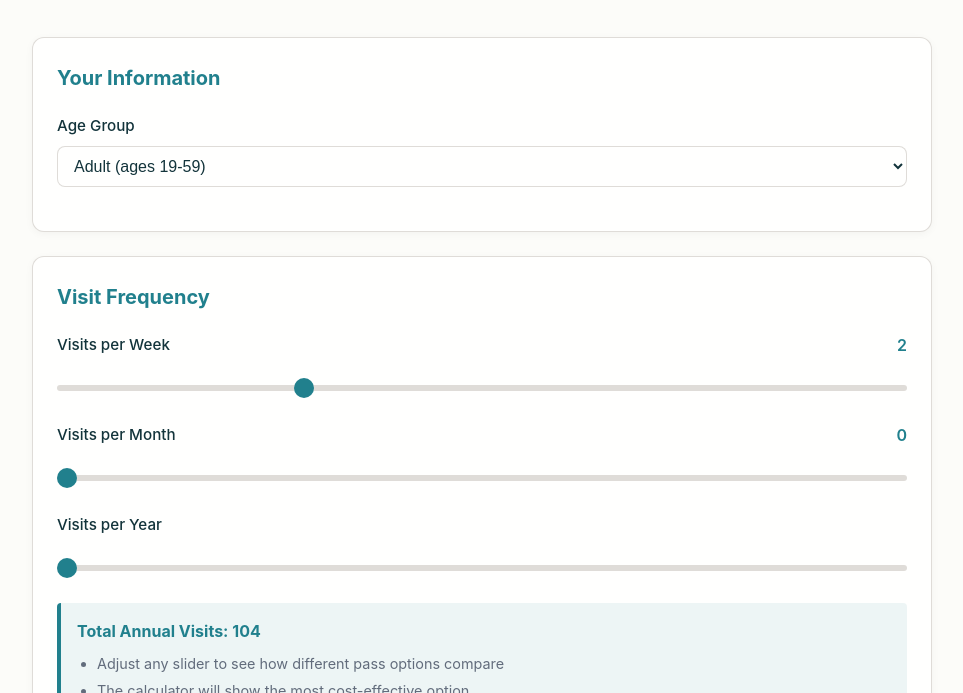
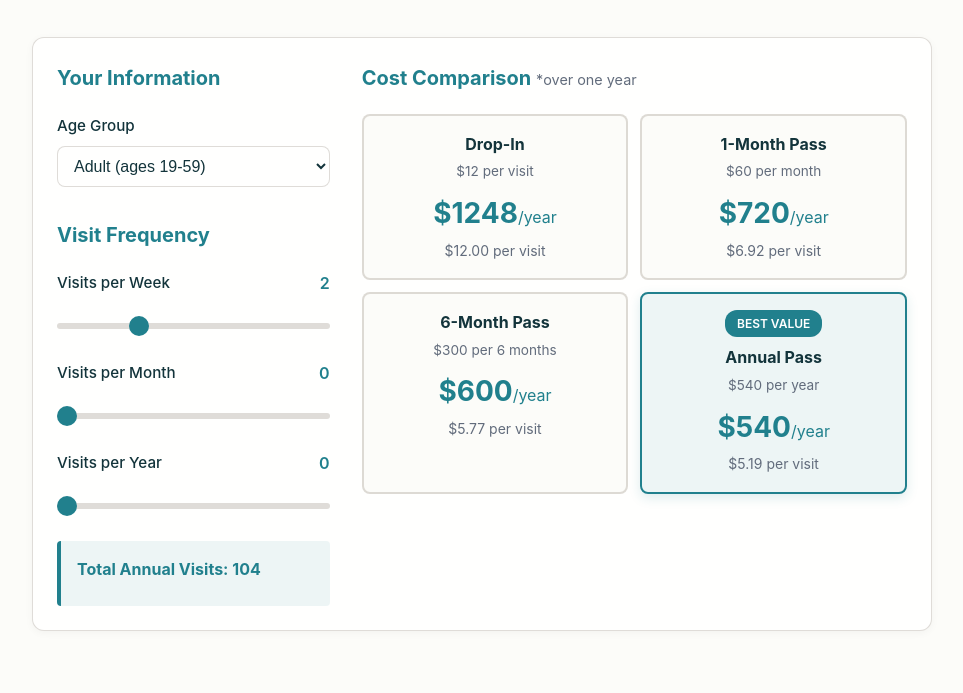
Before and after one commit to mncoleman/EPIC-Pricing-Calculator, a plain HTML site: page index.html in a window 1280 px wide. Shown: the part 107-800 px from the top of the page, without its empty margins (158-1121 px from the left). Drawn offline with Linux system fonts and the light colour scheme.

Commit message:
Refactor layout and update form structure in index.html

```diff
--- a/index.html
+++ b/index.html
@@ -133,9 +133,8 @@
 
         .results-grid {
             display: grid;
-            grid-template-columns: repeat(auto-fit, minmax(200px, 1fr));
-            gap: 16px;
-            margin-top: 20px;
+            grid-template-columns: repeat(2, 1fr);
+            gap: 12px;
         }
 
         .result-card {
@@ -210,6 +209,15 @@
             margin-bottom: 4px;
         }
 
+        @media (max-width: 900px) {
+            .card > div {
+                grid-template-columns: 1fr !important;
+            }
+            .results-grid {
+                grid-template-columns: repeat(2, 1fr);
+            }
+        }
+
         @media (max-width: 640px) {
             .results-grid {
                 grid-template-columns: 1fr;
@@ -225,7 +233,9 @@
         </header>
 
         <div class="card">
-            <h2>Your Information</h2>
+            <div style="display: grid; grid-template-columns: 1fr 2fr; gap: 32px; align-items: start;">
+                <div>
+                    <h2 style="margin-bottom: 20px;">Your Information</h2>
 
                     <div class="form-group">
                         <label for="ageGroup">Age Group</label>
@@ -236,17 +246,15 @@
                             <option value="senior85">Senior (ages 85+)</option>
                         </select>
                     </div>
-        </div>
 
-        <div class="card">
-            <h2>Visit Frequency</h2>
+                    <h2 style="margin-top: 32px; margin-bottom: 20px;">Visit Frequency</h2>
 
                     <div class="slider-group">
                         <div class="slider-label">
                             <label for="visitsPerWeek">Visits per Week</label>
                             <span class="slider-value" id="weekValue">2</span>
                         </div>
-                <input type="range" id="visitsPerWeek" min="0" max="7" value="2" step="0.5">
+                        <input type="range" id="visitsPerWeek" min="0" max="7" value="2" step="1">
                     </div>
 
                     <div class="slider-group">
@@ -267,17 +275,15 @@
 
                     <div class="info-box">
                         <h3>Total Annual Visits: <span id="totalVisits">104</span></h3>
-                <ul>
-                    <li>Adjust any slider to see how different pass options compare</li>
-                    <li>The calculator will show the most cost-effective option</li>
-                </ul>
                     </div>
                 </div>
 
-        <div class="card">
-            <h2>Cost Comparison <span style="font-weight: 400; font-size: 0.9rem; color: var(--color-text-secondary);">*over one year</span></h2>
+                <div>
+                    <h2 style="margin-bottom: 20px;">Cost Comparison <span style="font-weight: 400; font-size: 0.9rem; color: var(--color-text-secondary);">*over one year</span></h2>
                     <div class="results-grid" id="results">
                         <!-- Results will be populated by JavaScript -->
+                    </div>
+                </div>
             </div>
         </div>
     </div>
@@ -312,7 +318,7 @@
         function updateSliderDisplay() {
             elements.weekValue.textContent = elements.visitsPerWeek.value;
             elements.monthValue.textContent = elements.visitsPerMonth.value;
-            elements.yearValue.textContent = elements.yearValue.value;
+            elements.yearValue.textContent = elements.visitsPerYear.value;
 
             const total = calculateTotalVisits();
             elements.totalVisits.textContent = Math.round(total);
@@ -321,11 +327,6 @@
         function calculateCosts() {
             const ageGroup = elements.ageGroup.value;
             const totalVisits = calculateTotalVisits();
-
-            if (totalVisits === 0) {
-                elements.results.innerHTML = '<p style="text-align: center; color: var(--color-text-secondary);">Adjust the sliders to see cost comparisons</p>';
-                return;
-            }
 
             const prices = pricing[ageGroup];
 
@@ -338,22 +339,22 @@
                 {
                     name: 'Drop-In',
                     annualCost: totalVisits * prices.dropin,
-                    costPerVisit: prices.dropin
+                    costPerVisit: totalVisits === 0 ? 0 : prices.dropin
                 },
                 {
                     name: '1-Month Pass',
                     annualCost: prices.month1 * 12,
-                    costPerVisit: (prices.month1 * 12) / totalVisits
+                    costPerVisit: totalVisits === 0 ? 0 : (prices.month1 * 12) / totalVisits
                 },
                 {
                     name: '6-Month Pass',
                     annualCost: prices.month6 * 2,
-                    costPerVisit: (prices.month6 * 2) / totalVisits
+                    costPerVisit: totalVisits === 0 ? 0 : (prices.month6 * 2) / totalVisits
                 },
                 {
                     name: 'Annual Pass',
                     annualCost: prices.annual,
-                    costPerVisit: prices.annual / totalVisits
+                    costPerVisit: totalVisits === 0 ? 0 : prices.annual / totalVisits
                 }
             ];
 
@@ -374,7 +375,7 @@
                         <div class="badge">BEST VALUE</div>
                         <h3>${option.name}</h3>
                         <div style="font-size: 0.85rem; color: var(--color-text-secondary); margin-bottom: 8px;">$${passPrice} ${frequency}</div>
-                        <div class="annual-cost">$${Math.round(option.annualCost)}</div>
+                        <div class="annual-cost">$${Math.round(option.annualCost)}<span style="font-size: 1rem; font-weight: 400;">/year</span></div>
                         <div class="cost-per-visit">$${option.costPerVisit.toFixed(2)} per visit</div>
                     </div>
                 `;
```
Lines whose indentation alone changed are shown as unchanged.
